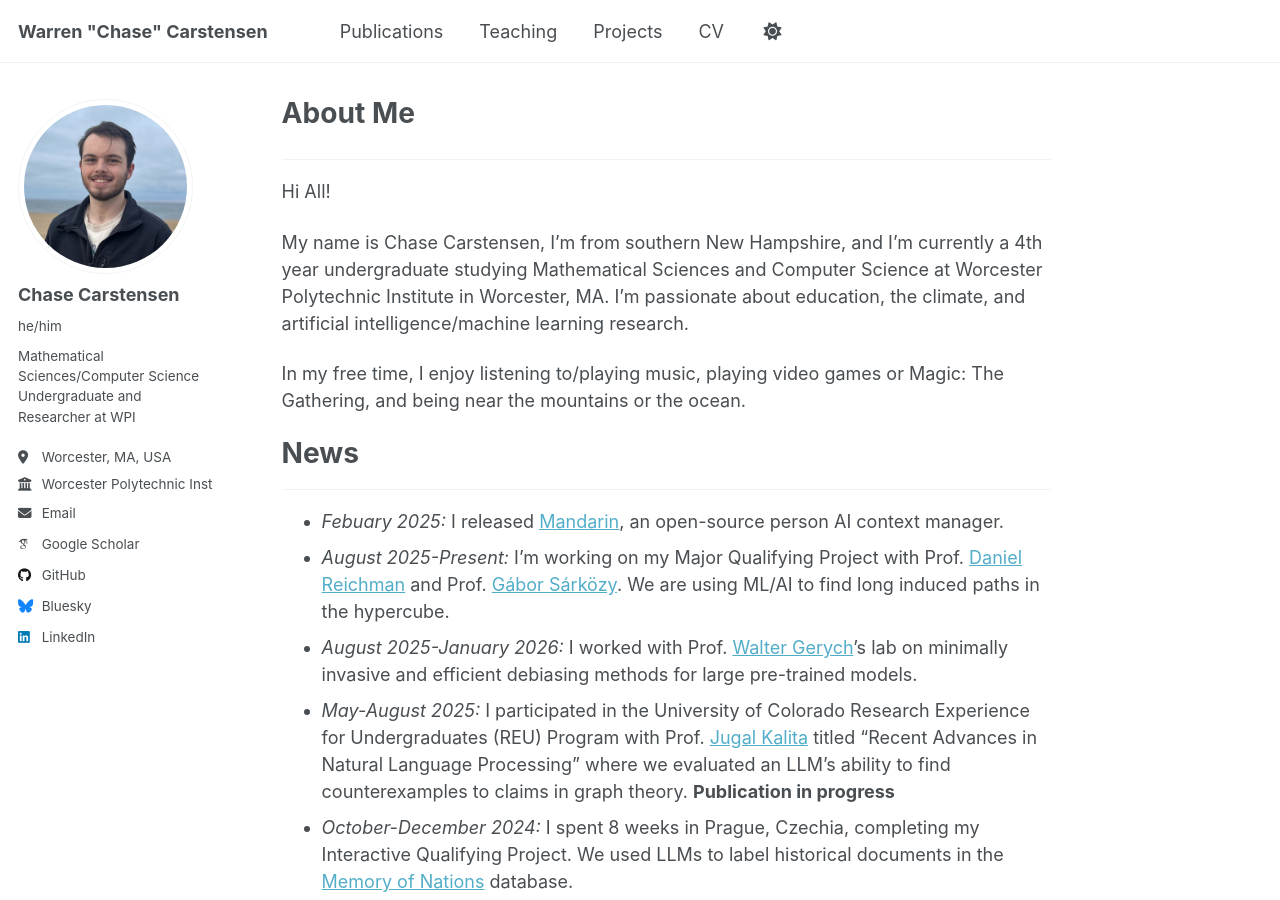
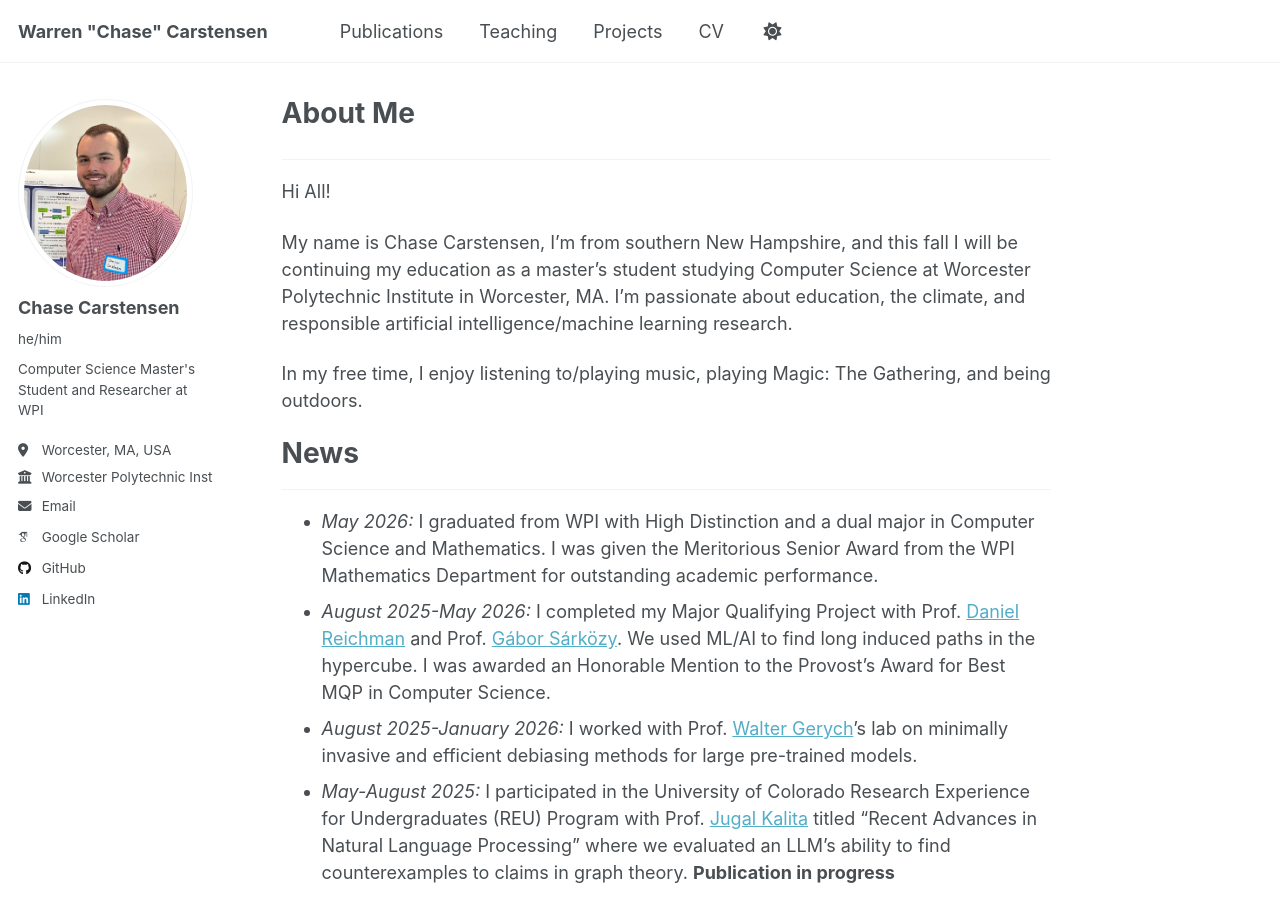
Before and after one commit to chase12803/chase12803.github.io, a Jekyll site: the page built from _pages/about.md, in a window 1280 px wide and 900 px high. Built offline with Jekyll 4.4.1, drawn with Linux system fonts in a browser that asks for light colours; some web fonts are replaced.

Commit message:
grad update

```diff
--- a/_config.yml
+++ b/_config.yml
@@ -12,7 +12,7 @@ site_theme               : "default"
 title                    : "Warren \"Chase\" Carstensen"
 title_separator          : "-"
 name                     : &name "Chase Carstensen"
-description              : &description "Mathematical Sciences/Computer Science Undergraduate and Researcher at WPI"
+description              : &description "Computer Science Master's Student and Researcher at WPI"
 url                      : https://chasecarstensen.com # the base hostname & protocol for your site e.g. "https://[your GitHub username].github.io"
 baseurl                  : "" # the subpath of your site, e.g. "/blog"
 repository               : "chase12803/chase12803.github.io"
@@ -22,10 +22,10 @@ repository               : "chase12803/chase12803.github.io"
 #               Additional customization can be done by editing /_includes/author-profile.html
 author:
   # Biographic information
-  avatar           : /me.jpeg
+  avatar           : /me.jpg
   name             : "Chase Carstensen"
   pronouns         : "he/him" # example: "she/her"
-  bio              : "Mathematical Sciences/Computer Science Undergraduate and Researcher at WPI"
+  bio              : "Computer Science Master's Student and Researcher at WPI"
   location         : "Worcester, MA, USA"
   employer         : "Worcester Polytechnic Institute"
   uri              : # URL
@@ -50,7 +50,7 @@ author:
   stackoverflow    : # User number or user number and name (i.e., use "1" or "1/jeff-atwood")
 
   # Social media
-  bluesky          : chase-macs.bsky.social
+  bluesky          : # chase-macs.bsky.social
   facebook         : # Username
   flickr           : # Username
   foursquare       : # Username
@@ -80,7 +80,7 @@ publication_category:
   books:
     title: #'Books'
   manuscripts:
-    title: #'Journal Articles'
+    title: 'Journal Articles'
   conferences:
     title: 'Conference Papers'
 
--- a/_data/navigation.yml
+++ b/_data/navigation.yml
@@ -24,7 +24,7 @@ main:
   #   url: /blog/
 
   - title: "CV"
-    url: /files/2025_Resume.pdf
+    url: /files/CV.pdf
 
   # - title: "CV"
   #   url: /cv-json/
--- a/_pages/about.md
+++ b/_pages/about.md
@@ -9,15 +9,15 @@ redirect_from:
 ---
 Hi All!
 
-My name is Chase Carstensen, I'm from southern New Hampshire, and I'm currently a 4th year undergraduate studying Mathematical Sciences and Computer Science at Worcester Polytechnic Institute in Worcester, MA. I'm passionate about education, the climate, and artificial intelligence/machine learning research.
+My name is Chase Carstensen, I'm from southern New Hampshire, and this fall I will be continuing my education as a master's student studying Computer Science at Worcester Polytechnic Institute in Worcester, MA. I'm passionate about education, the climate, and responsible artificial intelligence/machine learning research.
 
-In my free time, I enjoy listening to/playing music, playing video games or Magic: The Gathering, and being near the mountains or the ocean.
+In my free time, I enjoy listening to/playing music, playing Magic: The Gathering, and being outdoors.
 
 # News
 ---
 
-- *Febuary 2025:* I released [Mandarin](https://github.com/chase12803/mandarin), an open-source person AI context manager.
-- *August 2025-Present:* I'm working on my Major Qualifying Project with Prof. [Daniel Reichman](https://sites.google.com/view/danielreichman/home) and Prof. [Gábor Sárközy](https://web.cs.wpi.edu/~gsarkozy/). We are using ML/AI to find long induced paths in the hypercube.
+- *May 2026:* I graduated from WPI with High Distinction and a dual major in Computer Science and Mathematics. I was given the Meritorious Senior Award from the WPI Mathematics Department for outstanding academic performance.
+- *August 2025-May 2026:* I completed my Major Qualifying Project with Prof. [Daniel Reichman](https://sites.google.com/view/danielreichman/home) and Prof. [Gábor Sárközy](https://web.cs.wpi.edu/~gsarkozy/). We used ML/AI to find long induced paths in the hypercube. I was awarded an Honorable Mention to the Provost's Award for Best MQP in Computer Science.
 - *August 2025-January 2026:* I worked with Prof. [Walter Gerych](https://waltergerych.github.io/)'s lab on minimally invasive and efficient debiasing methods for large pre-trained models.
 - *May-August 2025:* I participated in the University of Colorado Research Experience for Undergraduates (REU) Program with Prof. [Jugal Kalita](https://faculty.uccs.edu/jkalita/) titled "Recent Advances in Natural Language Processing" where we evaluated an LLM's ability to find counterexamples to claims in graph theory. **Publication in progress**
 - *October-December 2024:* I spent 8 weeks in Prague, Czechia, completing my Interactive Qualifying Project. We used LLMs to label historical documents in the [Memory of Nations](https://www.memoryofnations.eu/en/archive) database.
--- a/_pages/publications.html
+++ b/_pages/publications.html
@@ -9,7 +9,7 @@ author_profile: true
   <div class="wordwrap">You can also find my articles on <a href="{{site.author.googlescholar}}">my Google Scholar profile</a>.</div>
 {% endif %}
 
-<p><strong>Fun Fact!</strong> I have an Erdős number of 3! (Chase Carstensen &#8594; Elke Rundensteiner &#8594; Gabor N. Sarkozy &#8594; Paul Erdős)</p>
+<p><strong>Fun Fact!</strong> I have an Erdős number of 2 ! (Chase Carstensen &#8594; Gabor N. Sarkozy &#8594; Paul Erdős)</p>
 
 {% include base_path %}
 
```
Also changed, not shown: _data/teaching.json (+21 -1 lines), _publications/2025-08-uccs.md (added, +15 -0 lines), _publications/uccs.bib (added, +7 -0 lines), images/me.jpg (added), 2 other files.
